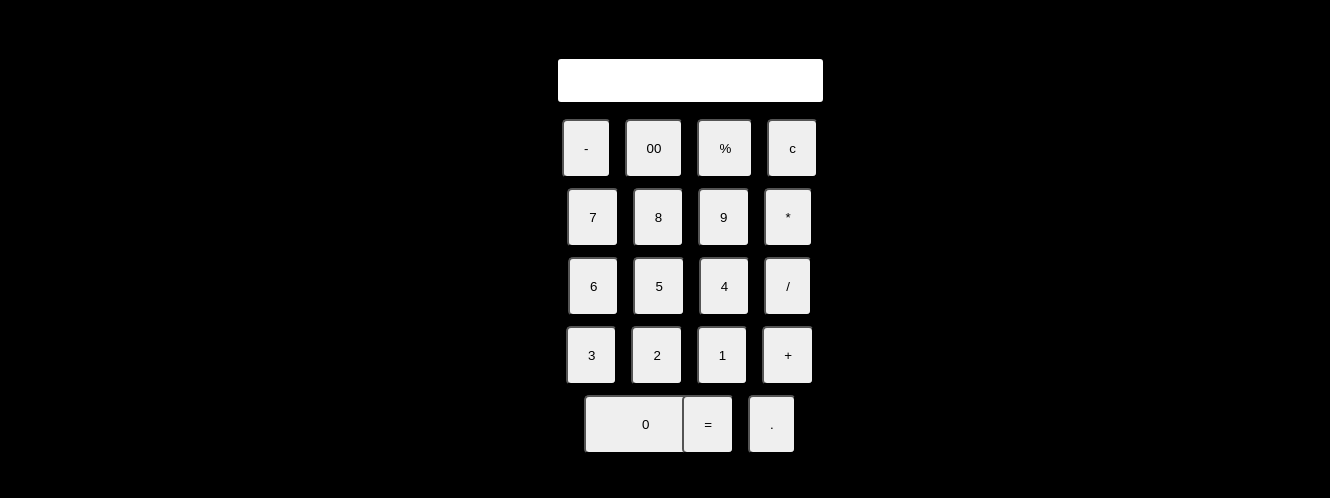
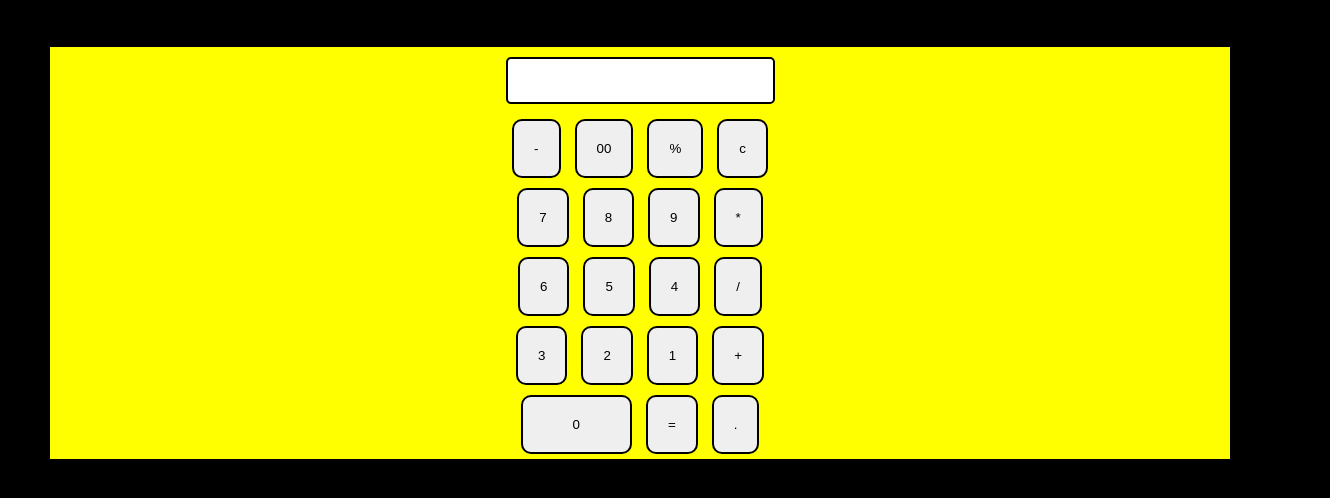
Before and after one commit to Ahsan41/calculator, a plain HTML site: page index.html in a window 1280 px wide. Shown: the part 40-538 px from the top of the page, 1330 px wide, since content can reach past the window. Drawn offline with Linux system fonts and the light colour scheme.

Commit message:
musa ko bta rha hoo

```diff
--- a/index.html
+++ b/index.html
@@ -38,7 +38,7 @@
             <button class="button">1</button>
             <button class="button">+</button>
         </div>
-        <div class="row col">
+        <!-- <div class="row col">
             <div class="try">
             <div>
             <button class="button button0">0</button>
@@ -48,6 +48,12 @@
             <button class="button">.</button>
             </div>
             </div>
+        </div> -->
+
+        <div class="row">
+            <button class="button button0">0</button>
+            <button class="button">=</button>
+            <button class="button">.</button>
         </div>
     </div>
     <script src="app.js"></script>
--- a/style.css
+++ b/style.css
@@ -9,9 +9,9 @@ color: aliceblue;
 }
 .button{
     padding: 20px;
-    margin: 5px ;g
+    margin: 5px ;
     border: 2px solid black;
-    border-radius: 5px;
+    border-radius: 10px;
 }
 
 .container{
@@ -20,7 +20,8 @@ color: aliceblue;
     justify-content: center;
     align-items: center;
     flex-direction: column;
-    width: 100%;
+    /* width: 600px; */
+    background-color: yellow;
 }
 .row input{
     padding: 10px 0px;
@@ -36,7 +37,7 @@ color: aliceblue;
      align-items: center;
 }
 .button0{
-    width: 200%;
+    padding: 20px 50px;
 }
   .try{
     display: flex;
```
